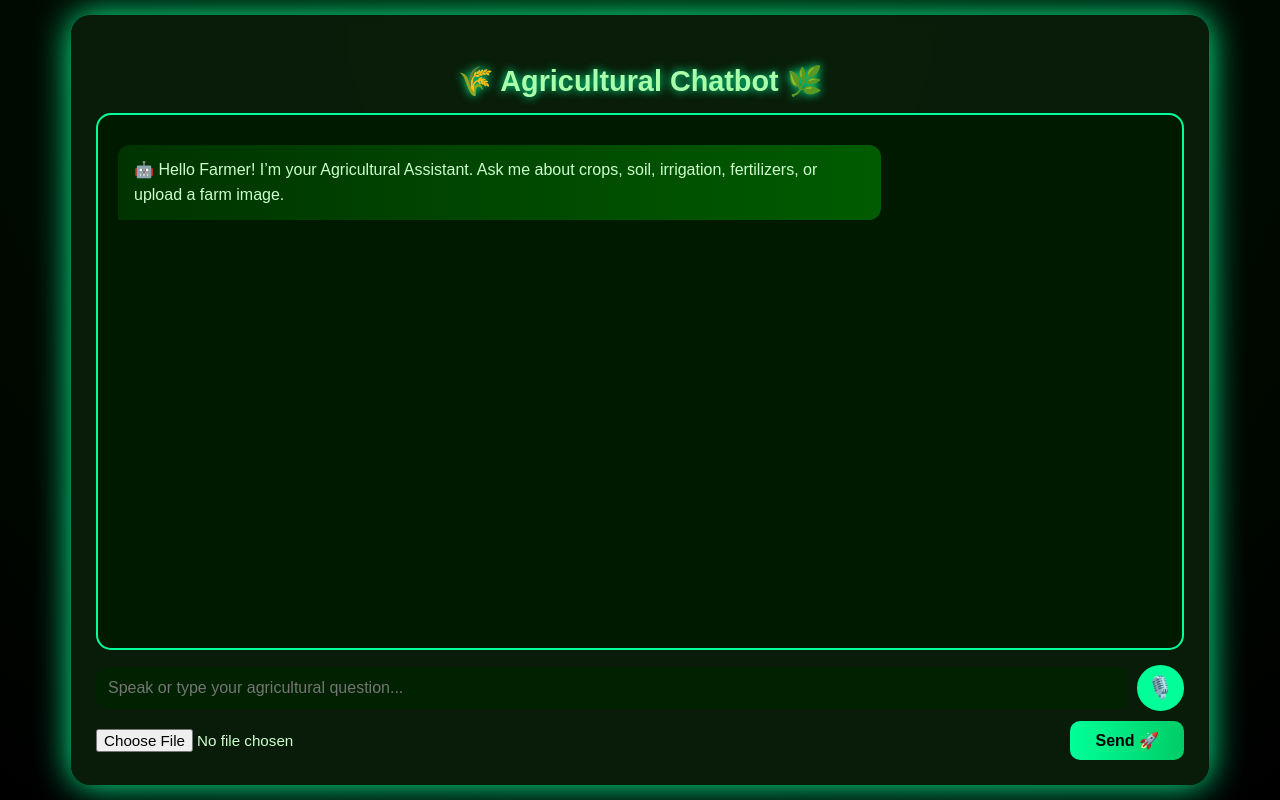
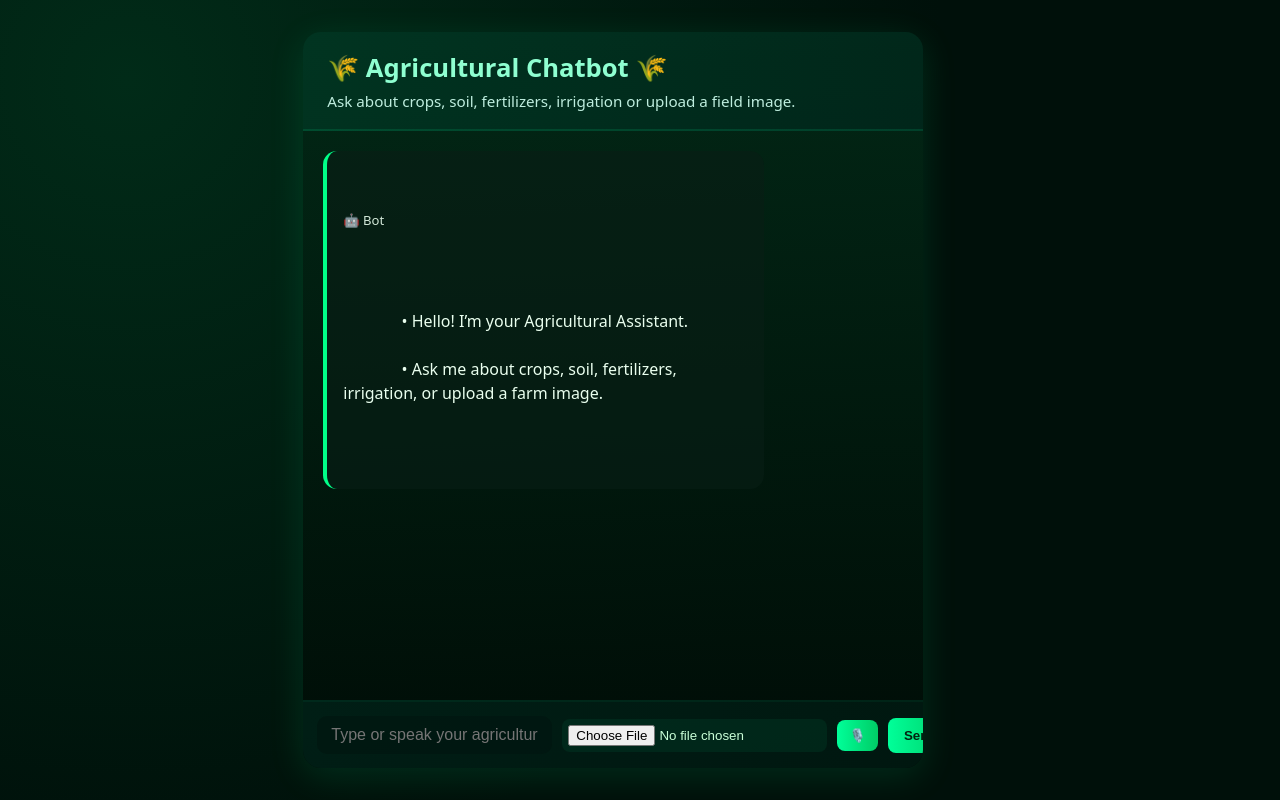
Before and after one commit to DeepaChillur/Agribot, a Flask app: page / in a window 1280 px wide. Run offline with Flask 3, Linux system fonts and the light colour scheme.

Commit message:
Added complete Agricultural Chatbot project

```diff
--- a/app.py
+++ b/app.py
@@ -1,60 +1,123 @@
 import os
-from flask import Flask, request, jsonify, render_template
-import google.generativeai as genai
+import io
+from flask import Flask, render_template, request, jsonify
 from PIL import Image
-import io
+import google.generativeai as genai  # pip package: google-generativeai
+from dotenv import load_dotenv
+
+# Load .env if present (recommended)
+load_dotenv()
 
 app = Flask(__name__)
 
-# ====== 🔑 GEMINI API KEY CONFIGURATION ======
-# Paste your Gemini API key here 👇
-GEMINI_API_KEY="AIzaSyADzNnrQo5fy77CHOTaj4rn7z3Qazlr6FA"
+# ====== GEMINI API KEY ======
+# Option A: Put key in environment (recommended)
+#   export GEMINI_API_KEY="AIzaSy...."
+# Option B: Or paste directly below (not recommended for public repos)
+GEMINI_API_KEY = os.getenv("GEMINI_API_KEY","AIzaSyADzNnrQo5fy77CHOTaj4rn7z3Qazlr6FA")
 
+if not GEMINI_API_KEY or GEMINI_API_KEY == "YOUR_GEMINI_API_KEY_HERE":
+    raise ValueError(
+        "⚠️ GEMINI_API_KEY not found. "
+        "Set environment variable GEMINI_API_KEY or edit app.py to add your key."
+    )
+
+# Configure genai
 genai.configure(api_key=GEMINI_API_KEY)
 
+# Choose an image-capable Gemini model; change if you have other model
 model = genai.GenerativeModel("gemini-2.5-flash")
 
+# ========== Chat memory ==========
+# We'll store a short sequence of exchanges (keep it small to avoid large token use)
+chat_history = []  # list of dicts: {"role":"user"/"model","parts":[...strings or images...]}
 
-# ========== FUNCTION TO CHECK AGRICULTURE RELEVANCE ==========
-def is_agriculture_query(text):
-    keywords = [
-        "crop", "soil", "fertilizer", "pesticide", "harvest", "irrigation",
-        "farming", "seed", "plant", "weather", "agriculture", "farmer", "yield",
-        "organic", "insect", "climate", "plough", "sowing"
-    ]
-    return any(word.lower() in text.lower() for word in keywords)
+# Helper: keep memory short (last N messages)
+MAX_HISTORY_ITEMS = 8
 
 
-# ========== ROUTES ==========
-@app.route('/')
+@app.route("/")
 def index():
-    return render_template('index.html')
+    return render_template("index.html")
 
 
-@app.route('/ask', methods=['POST'])
-def ask():
-    text = request.form.get("query", "")
-    image = request.files.get("image")
+@app.route("/get_response", methods=["POST"])
+def get_response():
+    global chat_history
 
-    if text and not is_agriculture_query(text):
-        return jsonify({
-            "response": "🌱 Please ask queries related to agriculture only.\n\nExample: How to improve soil fertility?"
-        })
+    user_input = request.form.get("user_input", "").strip()
+    image_file = request.files.get("image")
 
+    # validate
+    if not user_input and not image_file:
+        return jsonify({"response": "Please provide a question or an image."})
+
+    # System prompt enforces agricultural-only and step format using a delimiter
+    system_prompt = (
+        "You are a helpful agricultural assistant. "
+        "Answer ONLY agricultural-related queries about crops, soil, fertilizers, irrigation, pests, "
+        "livestock agricultural care, or closely related farm practices. "
+        "If the user asks anything unrelated to agriculture, reply exactly: "
+        "'Please ask only agricultural-related queries 🌾'.\n\n"
+        "When answering, respond as short, practical steps. "
+        "Separate each step with the token: |||STEP||| (three pipes, STEP, three pipes). "
+        "Steps should be concise (one or two short sentences each). "
+        "Do NOT include other commentary. Keep answers relevant to the question and to the farmer audience."
+    )
+
+    # Build message sequence for Gemini
+    # Start with system prompt then previous history then this user message
+    contents = []
+    # Attach system prompt first as a user-provided instruction (we put system text inside user part to be safe)
+    contents.append({"role": "user", "parts": [system_prompt]})
+
+    # Append limited chat history for context
+    if chat_history:
+        for item in chat_history[-MAX_HISTORY_ITEMS:]:
+            # item is already in correct shape
+            contents.append(item)
+
+    # Current user message: if image present, include image object first in parts
+    if image_file:
+        try:
+            image_bytes = image_file.read()
+            image = Image.open(io.BytesIO(image_bytes)).convert("RGB")
+        except Exception as e:
+            return jsonify({"response": f"Error reading uploaded image: {str(e)}"})
+
+        # Put image and text in one user part
+        user_part = {"role": "user", "parts": [image, user_input or ""]}
+        contents.append(user_part)
+    else:
+        contents.append({"role": "user", "parts": [user_input]})
+
+    # Call Gemini model
     try:
-        if image:
-            img = Image.open(io.BytesIO(image.read()))
-            prompt = text if text else "Analyze this agricultural image and explain what it shows."
-            response = model.generate_content([prompt, img])
-        else:
-            response = model.generate_content(text)
+        response = model.generate_content(contents)
+    except Exception as e:
+        # Return a helpful error message
+        return jsonify({"response": f"Error from model: {str(e)}"})
 
-        reply = response.text.strip().replace("•", "\n•")
-        return jsonify({"response": reply})
+    # Extract text
+    bot_reply = ""
+    if hasattr(response, "text"):
+        bot_reply = response.text.strip()
+    else:
+        # fallback
+        bot_reply = str(response).strip()
 
-    except Exception as e:
-        return jsonify({"response": f"⚠️ Error: {str(e)}"})
+    # If returned unrelated reply, keep it as-is (system prompt asked to return exact phrase)
+    # Save to history: store just the text (and user text)
+    chat_history.append({"role": "user", "parts": [user_input]})
+    chat_history.append({"role": "model", "parts": [bot_reply]})
+
+    # Trim history
+    if len(chat_history) > 2 * MAX_HISTORY_ITEMS:
+        chat_history = chat_history[-2 * MAX_HISTORY_ITEMS :]
+
+    return jsonify({"response": bot_reply})
 
 
 if __name__ == "__main__":
-    app.run(debug=True)
+    # For production use a proper WSGI server; debug=True is for local testing only
+    app.run(debug=True, port=5000)
--- a/static/script.js
+++ b/static/script.js
@@ -1,103 +1,222 @@
+// Elements
 const form = document.getElementById("query-form");
 const chatBox = document.getElementById("chat-box");
+const userInput = document.getElementById("user-input");
+const imageInput = document.getElementById("image-file");
 const voiceBtn = document.getElementById("voice-btn");
-const userInput = document.getElementById("user-input");
 
-let recognizing = false;
-let recognition;
+// Setup speech recognition (voice input)
+const SpeechRecognition = window.SpeechRecognition || window.webkitSpeechRecognition;
+let recognition = null;
+if (SpeechRecognition) {
+  recognition = new SpeechRecognition();
+  recognition.continuous = false;
+  recognition.lang = "en-IN";
 
-// ✅ Voice Recognition Setup
-if ("webkitSpeechRecognition" in window) {
-  recognition = new webkitSpeechRecognition();
-  recognition.continuous = false;
-  recognition.interimResults = false;
-  recognition.lang = "en-IN"; // Indian English
-
-  recognition.onstart = () => {
-    recognizing = true;
-    voiceBtn.style.background = "#ffcc00";
-    voiceBtn.innerText = "🎧";
+  recognition.onresult = (e) => {
+    const text = e.results[0][0].transcript;
+    userInput.value = text;
   };
 
-  recognition.onresult = (event) => {
-    const transcript = event.results[0][0].transcript;
-    userInput.value = transcript;
+  recognition.onerror = (e) => {
+    console.warn("Speech recognition error:", e.error);
+  };
+} else {
+  voiceBtn.disabled = true;
+  voiceBtn.title = "Speech not supported";
+}
+
+// Voice button
+voiceBtn.addEventListener("click", () => {
+  if (!recognition) return;
+  try {
+    recognition.start();
+  } catch (e) {
+    // ignore already-started
+  }
+});
+
+// Helper to add a message
+function addMessage(contentHTML, sender = "bot") {
+  const wrapper = document.createElement("div");
+  wrapper.classList.add("message", sender === "user" ? "user-message" : "bot-message");
+
+  const bubble = document.createElement("div");
+  bubble.classList.add("bubble");
+  bubble.innerHTML = `
+    <div class="from">${sender === "user" ? "👩‍🌾 You" : "🤖 Bot"}</div>
+    <div class="content">${contentHTML}</div>
+  `;
+  wrapper.appendChild(bubble);
+  chatBox.appendChild(wrapper);
+  chatBox.scrollTop = chatBox.scrollHeight;
+  return wrapper;
+}
+
+// Typing placeholder
+function addTypingPlaceholder() {
+  const ph = addMessage("Typing...", "bot");
+  ph.querySelector(".content").classList.add("typing");
+  return ph;
+}
+
+// Play text using browser TTS
+function speakText(text, lang = "en-IN") {
+  if (!("speechSynthesis" in window)) return;
+  const ut = new SpeechSynthesisUtterance(text);
+  ut.lang = lang;
+  ut.rate = 0.95;
+  window.speechSynthesis.cancel();
+  window.speechSynthesis.speak(ut);
+}
+
+// Display steps sequentially (auto reveal) with read button per step
+async function displayStepsSequentially(rawText) {
+  // split by delimiter
+  const steps = rawText.split("|||STEP|||").map(s => s.trim()).filter(Boolean);
+
+  // If no delimiter, show as single bubble (simple)
+  if (steps.length === 0) {
+    addMessage(escapeHtml(rawText), "bot");
+    return;
+  }
+
+  // Build ordered list container then append step items progressively
+  const containerWrapper = document.createElement("div");
+  containerWrapper.classList.add("message", "bot-message");
+  const bubble = document.createElement("div");
+  bubble.classList.add("bubble");
+  bubble.innerHTML = `<div class="from">🤖 Bot</div>`;
+  const ol = document.createElement("ol");
+  ol.style.marginTop = "6px";
+  bubble.appendChild(ol);
+
+  // Controls row
+  const controls = document.createElement("div");
+  controls.style.marginTop = "8px";
+  // "Show all" button
+  const showAllBtn = document.createElement("button");
+  showAllBtn.textContent = "Show all";
+  showAllBtn.style.marginRight = "8px";
+  showAllBtn.onclick = () => {
+    // show remaining steps immediately
+    for (let i = currentIndex; i < steps.length; ++i) {
+      appendStep(i);
+    }
+    currentIndex = steps.length;
+    showAllBtn.disabled = true;
+    nextBtn.disabled = true;
+  };
+  // "Next step" button
+  const nextBtn = document.createElement("button");
+  nextBtn.textContent = "Next step ▶";
+  nextBtn.onclick = () => {
+    if (currentIndex < steps.length) {
+      appendStep(currentIndex);
+      currentIndex++;
+      if (currentIndex >= steps.length) {
+        nextBtn.disabled = true;
+        nextBtn.textContent = "Done";
+        showAllBtn.disabled = true;
+      }
+    }
   };
 
-  recognition.onerror = (event) => {
-    console.error("Speech error:", event.error);
-  };
+  controls.appendChild(nextBtn);
+  controls.appendChild(showAllBtn);
+  bubble.appendChild(controls);
 
-  recognition.onend = () => {
-    recognizing = false;
-    voiceBtn.style.background = "#00ff99";
-    voiceBtn.innerText = "🎙️";
-  };
+  containerWrapper.appendChild(bubble);
+  chatBox.appendChild(containerWrapper);
+  chatBox.scrollTop = chatBox.scrollHeight;
 
-  voiceBtn.addEventListener("click", () => {
-    if (recognizing) {
-      recognition.stop();
+  let currentIndex = 0;
+
+  function appendStep(i) {
+    const li = document.createElement("li");
+    li.innerHTML = escapeHtml(steps[i]);
+    // read button
+    const readBtn = document.createElement("button");
+    readBtn.textContent = "🔊";
+    readBtn.style.marginLeft = "10px";
+    readBtn.onclick = () => speakText(steps[i]);
+    // attach read button to li
+    const span = document.createElement("span");
+    span.style.marginLeft = "8px";
+    span.appendChild(readBtn);
+    li.appendChild(span);
+    ol.appendChild(li);
+    chatBox.scrollTop = chatBox.scrollHeight;
+  }
+
+  // show first step immediately (if exists)
+  if (steps.length > 0) {
+    appendStep(0);
+    currentIndex = 1;
+    if (currentIndex >= steps.length) {
+      nextBtn.disabled = true;
+      nextBtn.textContent = "Done";
+      showAllBtn.disabled = true;
+    }
+  }
+
+  // auto reveal every 2s if user doesn't press next (optional)
+  const autoIntervalMs = 2500;
+  const interval = setInterval(() => {
+    if (currentIndex < steps.length) {
+      appendStep(currentIndex);
+      currentIndex++;
     } else {
-      recognition.start();
+      clearInterval(interval);
+      nextBtn.disabled = true;
+      showAllBtn.disabled = true;
     }
-  });
-} else {
-  voiceBtn.disabled = true;
-  voiceBtn.title = "Speech recognition not supported in this browser";
+  }, autoIntervalMs);
 }
 
-// ✅ Chat Functionality
+// Basic escaping
+function escapeHtml(unsafe) {
+  return (unsafe + "")
+    .replace(/&/g, "&amp;")
+    .replace(/</g, "&lt;")
+    .replace(/>/g, "&gt;")
+    .replace(/"/g, "&quot;")
+    .replace(/'/g, "&#039;")
+    .replace(/\n/g, "<br>");
+}
+
+// Submit handler
 form.addEventListener("submit", async (e) => {
   e.preventDefault();
+  const text = userInput.value.trim();
+  const file = imageInput.files.length ? imageInput.files[0] : null;
 
-  const text = userInput.value.trim();
-  const imageFile = document.getElementById("image-file").files[0];
-  if (!text && !imageFile) return;
+  if (!text && !file) return;
 
-  addMessage("user", text || "[📷 Image sent]");
+  // show user message
+  addMessage(escapeHtml(text || "[image]"), "user");
+  userInput.value = "";
+  imageInput.value = "";
 
+  // typing placeholder
+  const typing = addTypingPlaceholder();
+
+  // build form data
   const formData = new FormData();
-  formData.append("query", text);
-  if (imageFile) formData.append("image", imageFile);
+  formData.append("user_input", text);
+  if (file) formData.append("image", file);
 
-  const typingMsg = addMessage("bot", "Typing...");
-  typingMsg.classList.add("typing");
+  try {
+    const resp = await fetch("/get_response", { method: "POST", body: formData });
+    const data = await resp.json();
+    // remove typing
+    if (typing && typing.parentNode) typing.parentNode.removeChild(typing);
 
-  const res = await fetch("/ask", { method: "POST", body: formData });
-  const data = await res.json();
-
-  chatBox.removeChild(typingMsg);
-  typeMessage("bot", formatResponse(data.response));
-
-  form.reset();
+    // display steps sequentially
+    await displayStepsSequentially(data.response);
+  } catch (err) {
+    if (typing && typing.parentNode) typing.parentNode.removeChild(typing);
+    addMessage("⚠️ Error: could not get response. Try again.", "bot");
+    console.error(err);
+  }
 });
-
-function addMessage(sender, text) {
-  const msg = document.createElement("div");
-  msg.classList.add("message", sender);
-  msg.innerHTML = `<b>${sender === "user" ? "👩‍🌾 You:" : "🤖 Bot:"}</b> ${text}`;
-  chatBox.appendChild(msg);
-  chatBox.scrollTop = chatBox.scrollHeight;
-  return msg;
-}
-
-function formatResponse(response) {
-  return response.replace(/\n/g, "<br>• ");
-}
-
-function typeMessage(sender, text) {
-  const msg = document.createElement("div");
-  msg.classList.add("message", sender);
-  chatBox.appendChild(msg);
-
-  let i = 0;
-  const interval = setInterval(() => {
-    msg.innerHTML = `<b>${sender === "user" ? "👩‍🌾 You:" : "🤖 Bot:"}</b> ${text.substring(0, i)}|`;
-    i++;
-    if (i > text.length) {
-      clearInterval(interval);
-      msg.innerHTML = `<b>${sender === "user" ? "👩‍🌾 You:" : "🤖 Bot:"}</b> ${text}`;
-    }
-    chatBox.scrollTop = chatBox.scrollHeight;
-  }, 20);
-}
--- a/static/style.css
+++ b/static/style.css
@@ -1,168 +1,173 @@
+/* Base page */
+* { box-sizing: border-box; }
 body {
-  background: radial-gradient(circle at top, #001a00, #000000);
-  color: #fff;
-  font-family: 'Poppins', sans-serif;
+  margin: 0;
+  font-family: "Poppins", system-ui, -apple-system, "Segoe UI", Roboto, "Helvetica Neue", Arial;
+  background: radial-gradient(circle at 10% 10%, #012b18 0%, #00100a 60%);
+  color: #dbeee0;
+  height: 100vh;
   display: flex;
+  align-items: center;
   justify-content: center;
-  align-items: center;
-  height: 100vh;
-  margin: 0;
+  padding: 20px;
 }
 
-/* 🌾 Wide Chatbot Container */
+/* Chat container */
 .chat-container {
-  width: 85%;
+  width: 92%;
   max-width: 1200px;
-  height: 90vh;
-  background: rgba(10, 30, 10, 0.95);
-  border-radius: 20px;
-  padding: 25px;
-  box-shadow: 0 0 35px #00ff99;
+  height: 92vh;
+  background: linear-gradient(180deg, rgba(2,40,22,0.95), rgba(0,12,6,0.9));
+  border-radius: 18px;
+  box-shadow: 0 8px 36px rgba(0,255,150,0.12);
   display: flex;
   flex-direction: column;
-  backdrop-filter: blur(5px);
+  overflow: hidden;
 }
 
-/* 🌿 Title */
+/* Header */
+.header {
+  padding: 18px 24px;
+  border-bottom: 2px solid rgba(0,255,153,0.12);
+  background: linear-gradient(90deg, rgba(0,60,40,0.6), rgba(0,40,30,0.6));
+}
 .title {
-  text-align: center;
-  color: #aaffaa;
-  text-shadow: 0 0 10px #00ff99;
-  font-size: 1.8rem;
-  margin-bottom: 15px;
+  font-size: 1.6rem;
+  color: #8fffd1;
+  font-weight: 700;
+}
+.subtitle {
+  color: #bfeedf;
+  margin-top: 6px;
+  font-size: 0.95rem;
 }
 
-/* 💬 Chat Area */
+/* Chat area */
 .chat-box {
   flex: 1;
   overflow-y: auto;
-  border: 2px solid #00ff99;
   padding: 20px;
-  background: #001a00;
-  margin-bottom: 15px;
-  border-radius: 15px;
-  scroll-behavior: smooth;
+  display: flex;
+  flex-direction: column;
+  gap: 12px;
 }
 
-/* 🗨️ Message Bubbles */
+/* Message wrapper */
 .message {
-  margin: 10px 0;
-  padding: 12px 16px;
-  border-radius: 12px;
-  line-height: 1.6;
-  width: fit-content;
-  max-width: 70%;
-  animation: fadeIn 0.3s ease-in-out;
-  font-size: 1rem;
+  display: flex;
+  align-items: flex-start;
 }
 
-.user {
-  background: linear-gradient(90deg, #009933, #00cc66);
-  color: #fff;
-  align-self: flex-end;
-  border-bottom-right-radius: 0;
+/* Bubbles */
+.bubble {
+  padding: 12px 16px;
+  border-radius: 14px;
+  max-width: 76%;
+  line-height: 1.5;
+  white-space: pre-wrap;
+  word-wrap: break-word;
+  animation: bubbleIn 0.25s ease;
 }
 
-.bot {
-  background: linear-gradient(90deg, #003300, #005c00);
-  color: #ccffcc;
+/* Bot bubble (left) */
+.bot-message .bubble {
+  background: rgba(8, 30, 20, 0.65);
+  border-left: 4px solid #00ff88;
+  color: #eaffef;
   align-self: flex-start;
-  border-bottom-left-radius: 0;
 }
 
-/* 📝 Input Section */
-form {
-  display: flex;
-  flex-direction: column;
-  gap: 10px;
+/* User bubble (right) */
+.user-message {
+  justify-content: flex-end;
+}
+.user-message .bubble {
+  background: linear-gradient(135deg, #00ff88, #00cc66);
+  color: #02220f;
+  align-self: flex-end;
+  border-bottom-right-radius: 2px;
 }
 
-.input-area {
-  display: flex;
-  align-items: center;
-  gap: 10px;
+/* small label */
+.from {
+  font-size: 0.82rem;
+  opacity: 0.9;
+  margin-bottom: 6px;
 }
 
+/* Input area */
+.input-area {
+  padding: 14px;
+  border-top: 2px solid rgba(0,255,153,0.05);
+  background: linear-gradient(90deg, rgba(0,40,30,0.6), rgba(0,30,22,0.6));
+}
+#query-form {
+  display: flex;
+  gap: 10px;
+  align-items: center;
+}
 #user-input {
   flex: 1;
-  padding: 12px;
+  padding: 10px 14px;
   border-radius: 10px;
   border: none;
+  background: rgba(0,20,15,0.6);
+  color: #e6fef0;
+  font-size: 1rem;
   outline: none;
-  background: #002200;
-  color: white;
-  font-size: 1rem;
+}
+#image-file {
+  padding: 6px;
+  border-radius: 8px;
+  background: rgba(0,255,153,0.06);
+  color: #c9ffd8;
+}
+#voice-btn {
+  padding: 8px 12px;
+  border-radius: 8px;
+  border: none;
+  cursor: pointer;
+  background: linear-gradient(90deg, #00ff99, #00cc66);
+  color: #062613;
+  font-weight: 700;
+}
+.send-btn {
+  padding: 10px 16px;
+  border-radius: 8px;
+  border: none;
+  cursor: pointer;
+  background: linear-gradient(90deg, #00ff99, #00cc66);
+  color: #02220f;
+  font-weight: 700;
 }
 
-#voice-btn {
-  padding: 10px;
-  background: #00ff99;
-  border: none;
-  border-radius: 50%;
-  cursor: pointer;
-  transition: transform 0.2s ease;
-  font-size: 22px;
-  color: black;
+/* Ordered step styling (inside bot bubble) */
+.bubble ol {
+  margin: 6px 0 0 18px;
+  padding: 0;
+}
+.bubble ol li {
+  margin: 8px 0;
+  padding: 8px 10px;
+  background: rgba(0,40,28,0.3);
+  border-radius: 8px;
+  border-left: 3px solid #00ff88;
 }
 
-#voice-btn:hover {
-  transform: scale(1.15);
-  background: #00cc66;
+/* Typing style placeholder */
+.typing {
+  opacity: 0.85;
+  font-style: italic;
 }
 
-.file-area {
-  display: flex;
-  justify-content: space-between;
-  align-items: center;
+/* Anim */
+@keyframes bubbleIn {
+  from { opacity: 0; transform: translateY(6px); }
+  to   { opacity: 1; transform: translateY(0); }
 }
 
-input[type="file"] {
-  color: #ccffcc;
-  font-size: 0.95rem;
+/* Responsive */
+@media (max-width: 720px) {
+  .chat-container { width: 98%; height: 96vh; }
+  .bubble { max-width: 95%; }
 }
-
-button[type="submit"] {
-  padding: 10px 25px;
-  background: linear-gradient(90deg, #00ff99, #00cc66);
-  color: #000;
-  font-weight: bold;
-  border: none;
-  border-radius: 10px;
-  cursor: pointer;
-  transition: transform 0.2s ease;
-  font-size: 1rem;
-}
-
-button[type="submit"]:hover {
-  transform: scale(1.05);
-}
-
-/* ✨ Typing and Animations */
-.typing {
-  border-right: 2px solid #00ff99;
-  white-space: nowrap;
-  overflow: hidden;
-  animation: blink 0.75s step-end infinite;
-}
-
-@keyframes blink {
-  from, to { border-color: transparent; }
-  50% { border-color: #00ff99; }
-}
-
-@keyframes fadeIn {
-  from { opacity: 0; transform: translateY(5px); }
-  to { opacity: 1; transform: translateY(0); }
-}
-
-/* 📱 Responsive Design */
-@media (max-width: 768px) {
-  .chat-container {
-    width: 95%;
-    height: 95vh;
-  }
-
-  .message {
-    max-width: 90%;
-  }
-}
--- a/templates/index.html
+++ b/templates/index.html
@@ -1,29 +1,40 @@
 <!DOCTYPE html>
 <html lang="en">
 <head>
-  <meta charset="UTF-8">
-  <title>🌾 Agricultural Chatbot 🌿</title>
-  <link rel="stylesheet" href="{{ url_for('static', filename='style.css') }}">
+  <meta charset="utf-8" />
+  <meta name="viewport" content="width=device-width, initial-scale=1" />
+  <title>🌾 Agricultural Chatbot 🌾</title>
+  <link rel="stylesheet" href="{{ url_for('static', filename='style.css') }}" />
 </head>
 <body>
-  <div class="chat-container">
-    <h2 class="title">🌾 Agricultural Chatbot 🌿</h2>
+  <div class="chat-page">
+    <div class="chat-container">
+      <header class="header">
+        <div class="title">🌾 Agricultural Chatbot 🌾</div>
+        <div class="subtitle">Ask about crops, soil, fertilizers, irrigation or upload a field image.</div>
+      </header>
 
-    <div id="chat-box" class="chat-box">
-      <div class="bot message">🤖 Hello Farmer! I’m your Agricultural Assistant. Ask me about crops, soil, irrigation, fertilizers, or upload a farm image.</div>
+      <main id="chat-box" class="chat-box">
+        <div class="message bot-message">
+          <div class="bubble">
+            <div class="from">🤖 Bot</div>
+            <div class="content">
+              • Hello! I’m your Agricultural Assistant.<br />
+              • Ask me about crops, soil, fertilizers, irrigation, or upload a farm image.
+            </div>
+          </div>
+        </div>
+      </main>
+
+      <footer class="input-area">
+        <form id="query-form" enctype="multipart/form-data">
+          <input id="user-input" name="user_input" type="text" placeholder="Type or speak your agricultural query..." autocomplete="off" />
+          <input id="image-file" name="image" type="file" accept="image/*" />
+          <button id="voice-btn" type="button" title="Speak">🎙️</button>
+          <button type="submit" class="send-btn">Send</button>
+        </form>
+      </footer>
     </div>
-
-    <form id="query-form">
-      <div class="input-area">
-        <input type="text" id="user-input" placeholder="Speak or type your agricultural question..." required>
-        <button type="button" id="voice-btn" title="Speak"><span>🎙️</span></button>
-      </div>
-
-      <div class="file-area">
-        <input type="file" id="image-file" accept="image/*">
-        <button type="submit">Send 🚀</button>
-      </div>
-    </form>
   </div>
 
   <script src="{{ url_for('static', filename='script.js') }}"></script>
```
